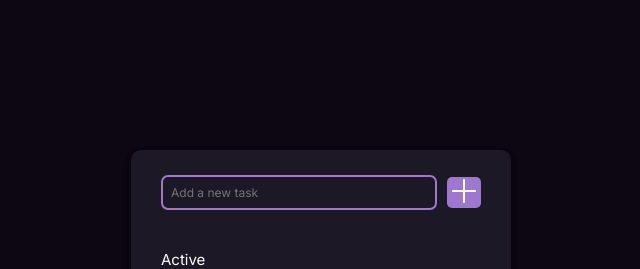
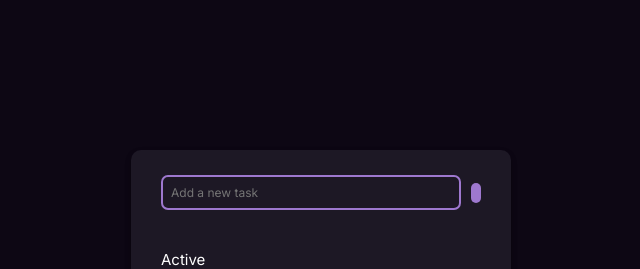
Before and after one commit to ALSDX/trs, a Vue app: page /todos in a window 1280 px wide. Shown: the top 269 px of the page, without its empty margins (319-959 px from the left). Built offline with nearby package versions, Linux system fonts and the light colour scheme.

Commit message:
problem with svg

```diff
--- a/src/components/AddTask.vue
+++ b/src/components/AddTask.vue
@@ -8,7 +8,7 @@
             maxlength="30"
         >
         <button class="add-task__btn" @click="addTodo">
-            <img class="vector" src="../../public/Vector.svg" alt="vector">
+            <img class="add-task__btn-img" src='@/assets/images/plus.svg' alt="img plus">
         </button>
   </div>
 </template>
--- a/src/components/TodoItem.vue
+++ b/src/components/TodoItem.vue
@@ -5,7 +5,9 @@
         @click="$emit('toggle-todo', todo)"
     >
         <p class="todo__text-title">{{ todo.title }}</p>
-        <button v-if="todo.done" class="todo__remove-btn" @click.stop="$emit('remove-todo', todo)">🗑️</button>
+        <button v-if="todo.done" class="todo__remove-btn" @click.stop="$emit('remove-todo', todo)">
+            <img class="todo__btn-img" src="@/assets/images/trash.svg" alt="trash img">
+        </button>
     </div>
 </template>
 
@@ -49,4 +51,7 @@
     cursor: pointer;
     padding: 5px;
   }
+  .todo__btn-img {
+    fill: #9E78CF;
+  }
 </style>
--- a/src/components/Todos.vue
+++ b/src/components/Todos.vue
@@ -35,7 +35,8 @@
 </template>
 
 <script setup>
-import TodoItem from "@/components/TodoItem.vue";
+    import TodoItem from "@/components/TodoItem.vue";
+
     const props = defineProps({
         activeTodos: {
             type: Array,
```
Also changed, not shown: src/assets/images/plus.svg (renamed from public/Vector.svg), src/assets/images/trash.svg (added).
